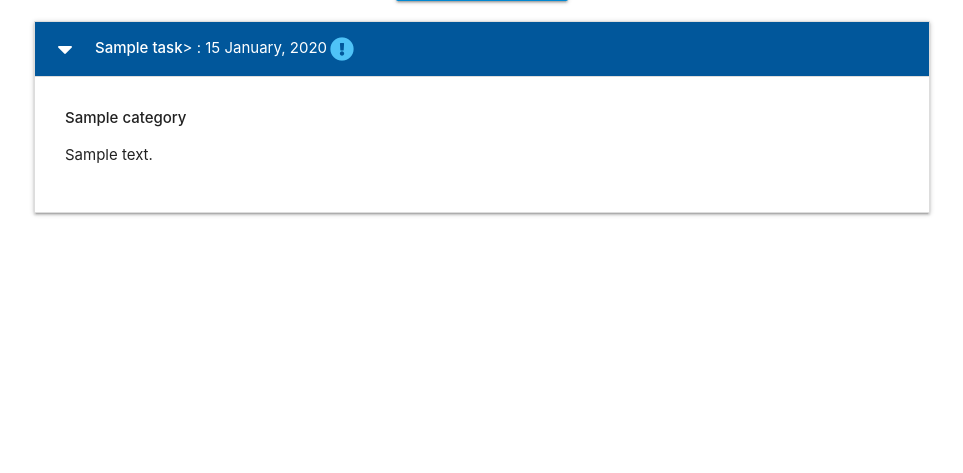
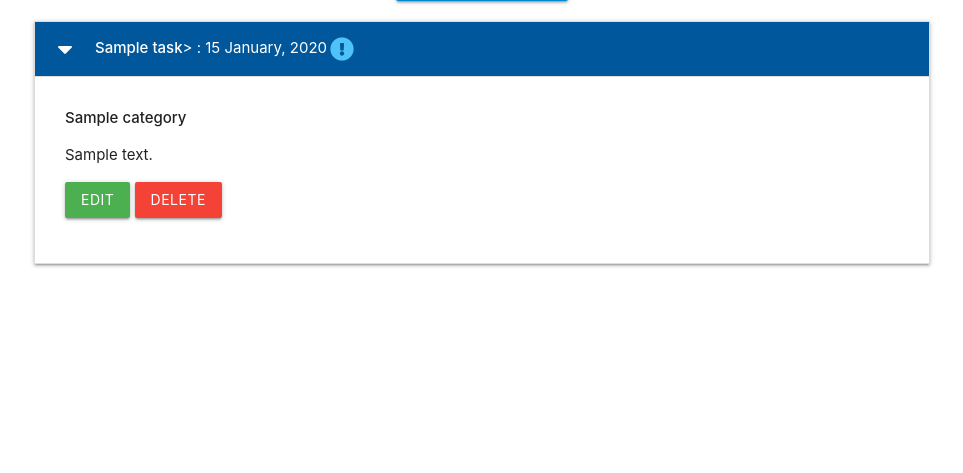
Before and after one commit to mikerae/flask-sqlalchemy-task-manager, a Flask app: page / in a window 1280 px wide, after a click that opens the changed part. Shown: the part 212-685 px from the top of the page, without its empty margins (158-1121 px from the left). Run offline with Flask 2, Linux system fonts and the light colour scheme; tables that the repository leaves empty hold one stand-in row (values such as "Sample post").

Commit message:
Add edit task

```diff
--- a/taskmanager/routes.py
+++ b/taskmanager/routes.py
@@ -63,15 +63,16 @@ def add_task():
 @app.route("/edit_task/<int:task_id>", methods=["GET", "POST"])
 def edit_task(task_id):
     task = Task.query.get_or_404(task_id)
+    categories = list(Category.query.order_by(Category.category_name).all())
     if request.method == "POST":
         task.task_name = request.form.get("task_name")
         task.task_description = request.form.get("task_description")
-        task.is_urgent = request.form.get("is_urgent")
+        task.is_urgent = bool(True if request.form.get("is_urgent") else False)
         task.due_date = request.form.get("due_date")
         task.category_id = request.form.get("category_id")
         db.session.commit()
         return redirect(url_for("home"))
-    return render_template("edit_task.html", task=task)
+    return render_template("edit_task.html", task=task, categories=categories)
 
 
 @app.route("/delete_task/<int:task_id>")
--- a/taskmanager/templates/categories.html
+++ b/taskmanager/templates/categories.html
@@ -35,7 +35,6 @@
                         <a href="{{ url_for('categories') }}" class="btn green accent-4 modal-close">Cancel</a>
                     </div>
                 </div>
-
             </div>
         </div>
     </div>
--- a/taskmanager/templates/tasks.html
+++ b/taskmanager/templates/tasks.html
@@ -26,6 +26,23 @@
             <strong>{{ task.category }}</strong>
             <p>{{ task.task_description }}</p>
 
+            <p>
+                <a href="{{ url_for('edit_task', task_id=task.id) }}" class="btn green accecnt-4">Edit</a>
+                <a href="#modal-{{ task.id }}" class="btn red modal-trigger">Delete</a>
+
+                <!-- Modal -->
+                <div id="modal-{{ task.id }}" class="modal">
+                    <div class="modal-content">
+                        <h4>Are you sure you want to delete this Category?</h4>
+                        <p>This action cannot be undone.</p>
+                    </div>
+                    <div class="modal-footer">
+                        <a href="{{ url_for('delete_task', task_id=task.id) }}" class="btn red">Delete</a>
+                        <a href="{{ url_for('home') }}" class="btn green accent-4 modal-close">Cancel</a>
+                    </div>
+                </div>
+            </p>
+
         </div>
     </li>
     {% endfor %}
```
Also changed, not shown: taskmanager/templates/edit_task.html (+18 -10 lines).
